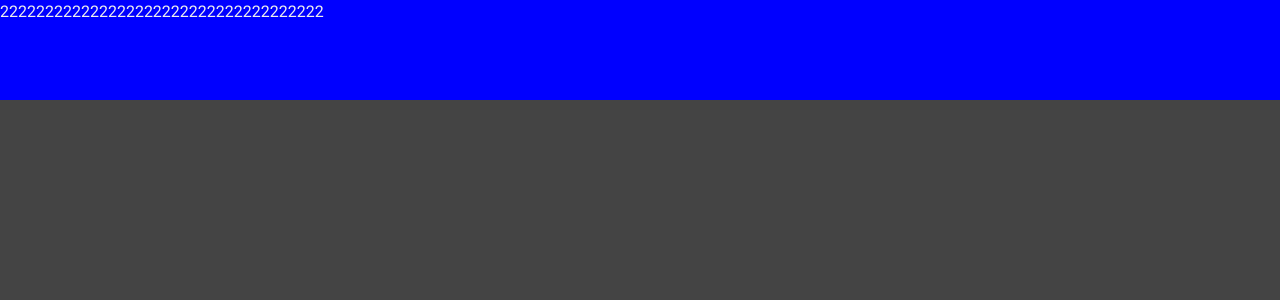
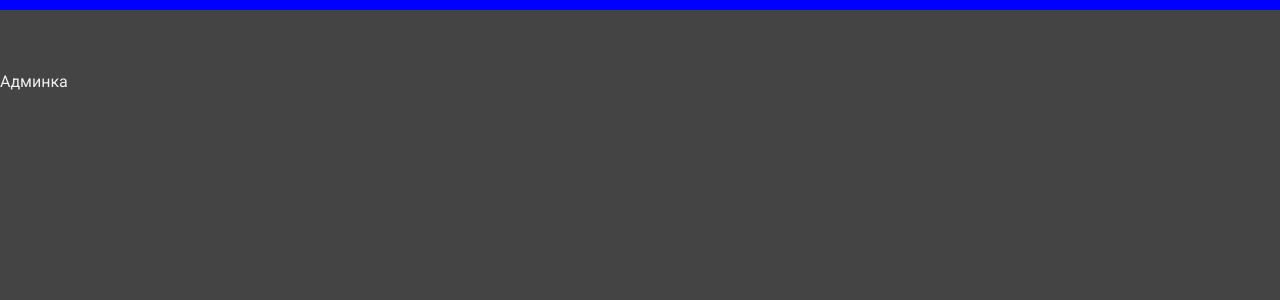
Before and after one commit to ArtemKliuiev/CMS_vue-fsd-ts, a Vue app: page / in a window 1280 px wide. Shown: the top 300 px of the page. Built offline with nearby package versions, Linux system fonts and the light colour scheme.

Commit message:
edit bag header

```diff
--- a/src/widgets/headers/website/ui/HeaderWebsite.vue
+++ b/src/widgets/headers/website/ui/HeaderWebsite.vue
@@ -1,6 +1,6 @@
 <template>
   <div class="header-website">
-222222222222222222222222222222222222
+
   </div>
 </template>
 
--- a/src/widgets/headers/website/ui/styles.scss
+++ b/src/widgets/headers/website/ui/styles.scss
@@ -1,5 +1,5 @@
 .header-website{
   background: blue;
-  height: 100px;
+  height: 10px;
   width: 100%;
 }
```
